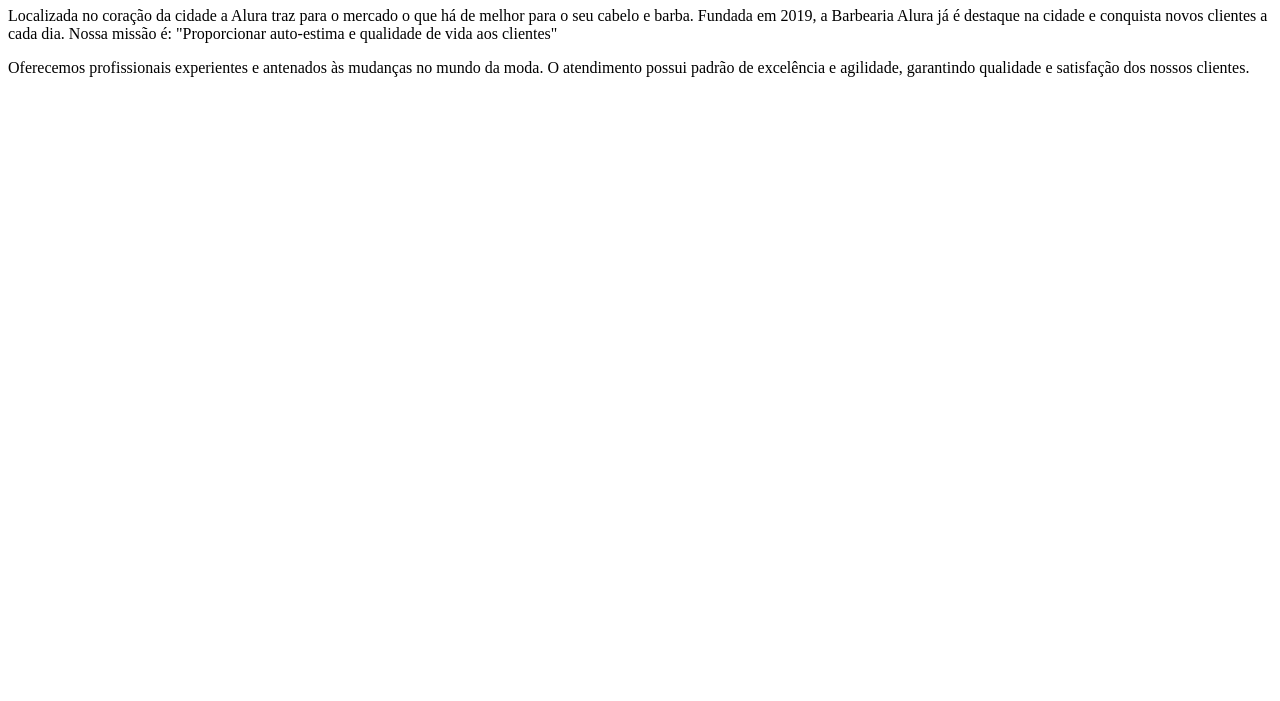
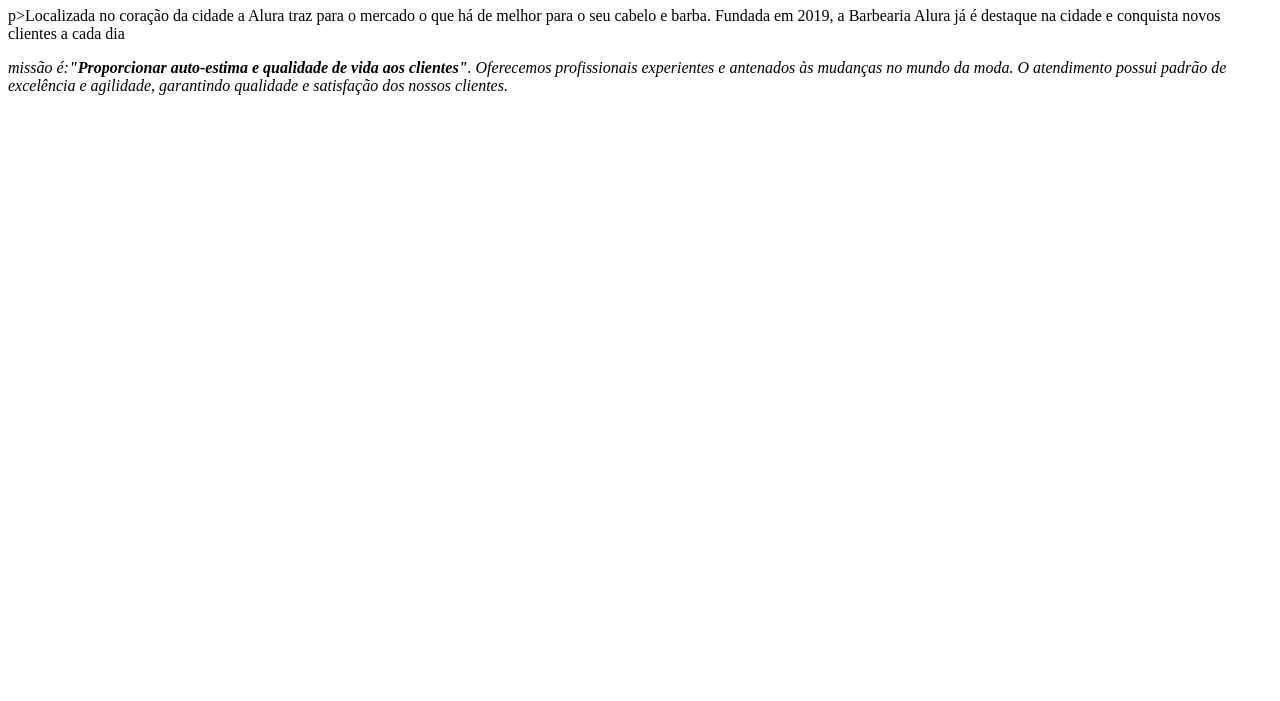
Before and after one commit to DANDARA-silvaalves/projeto, a plain HTML site: page index.html in a window 1280 px wide. Shown: the part 99-800 px from the top of the page. Drawn offline with Linux system fonts and the light colour scheme.

Commit message:
Add files via upload

```diff
--- a/index.html
+++ b/index.html
@@ -1,18 +1,17 @@
 <!DOCTYPE html>
 <html lang="en">
-<head>
+   <head>
     <meta charset="UTF-8">
     <meta name="viewport" content="width=device-width, initial-scale=1.0">
     <title>Document</title>
 </p>Nossa missão é: <strong>"Proporcionar auto-estima e qualidade de vida aos clientes".</strong>. </em><p
-
 <body>
     <h1>Sobre a Barbearia Alura</h1>
 
-<p>Localizada no coração da cidade a  Alura traz para o mercado o que há de melhor para o seu cabelo e barba. Fundada em 2019, a Barbearia Alura já é destaque na cidade e conquista novos clientes a cada dia.
+    p>Localizada no coração da cidade a  Alura traz para o mercado o que há de melhor para o seu cabelo e barba. Fundada em 2019, a Barbearia Alura já é destaque na cidade e conquista novos clientes a cada dia
 
-   Nossa missão é: "Proporcionar auto-estima e qualidade de vida aos clientes"</p>
+     <p style=""><em> missão é:<strong>"Proporcionar auto-estima e qualidade de vida aos clientes"</strong>.
 
    Oferecemos profissionais experientes e antenados às mudanças no mundo da moda. O atendimento possui padrão de excelência e agilidade, garantindo qualidade e satisfação dos nossos clientes.
-</body>
+   </body>
 </html>
```
